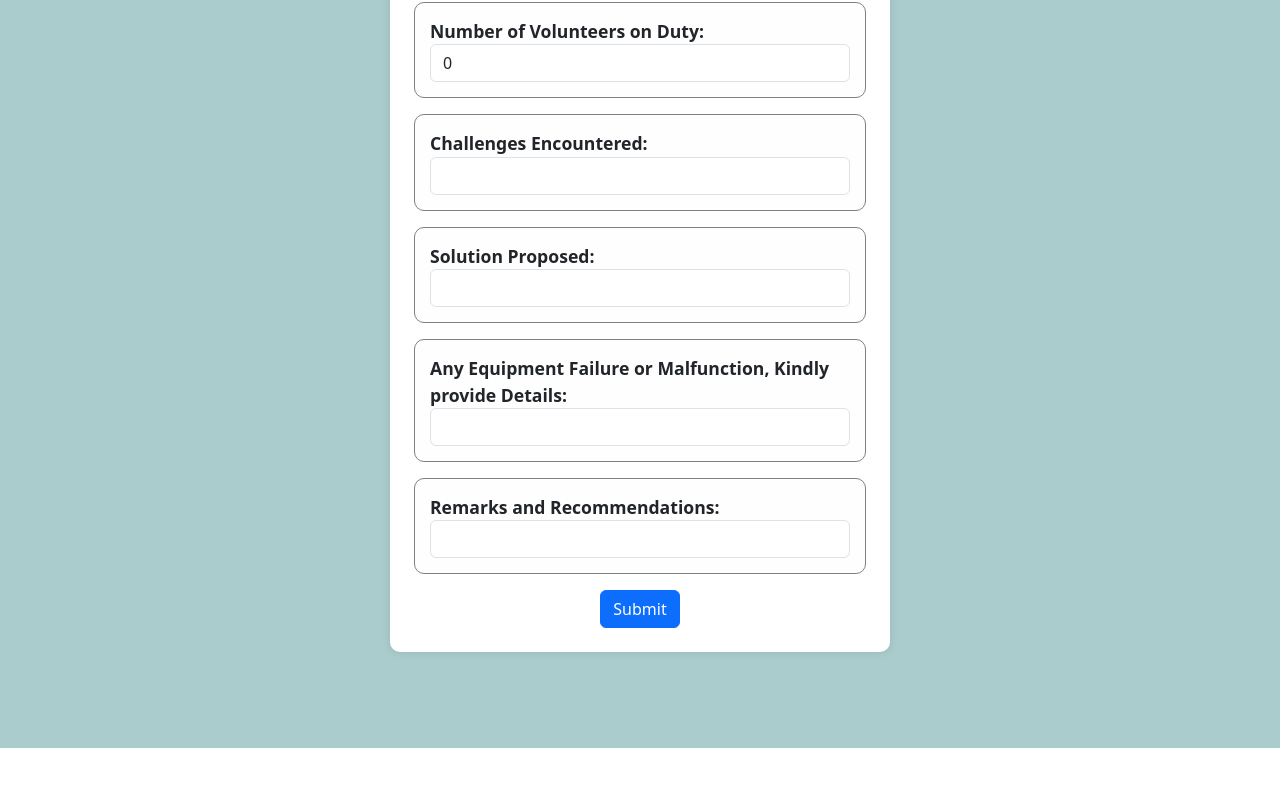
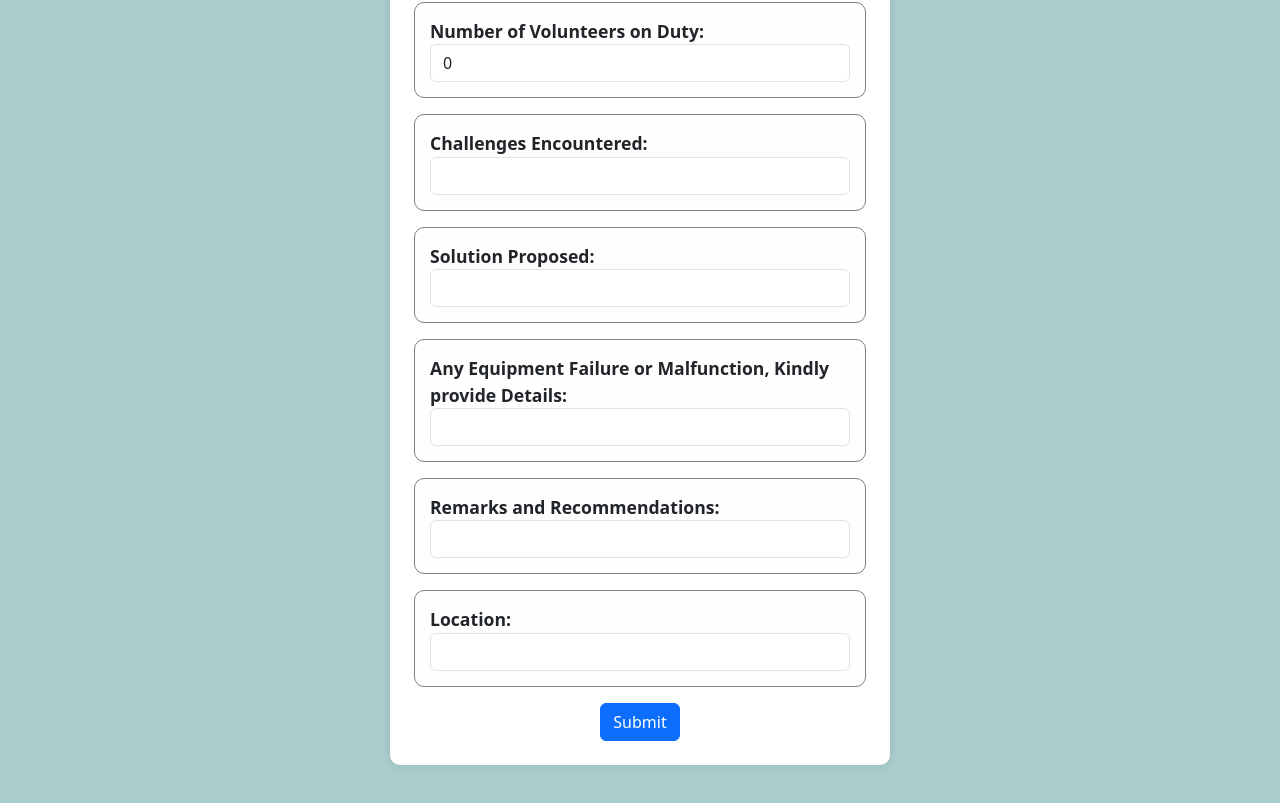
Before and after one commit to Mykel68/dclm_client, a React (Create React App) app: page / in a window 1280 px wide. Shown: the part 1209-2012 px from the top of the page. Before the commit the page ends 1957 px from the top, so only its background shows below. Built offline with nearby package versions, Linux system fonts and the light colour scheme.

Commit message:
added new feild location

```diff
--- a/src/pages/ReportForm.jsx
+++ b/src/pages/ReportForm.jsx
@@ -5,7 +5,6 @@ import 'react-toastify/dist/ReactToastify.css';
 import axios from 'axios';
 
 const ReportForm = () => {
-
   const [formData, setFormData] = useState({
     date: '',
     serviceType: '',
@@ -19,6 +18,7 @@ const ReportForm = () => {
     solution: '',
     equipmentDetails: '',
     remarks: '',
+    location: '',
   });
 
   const handleInputChange = (e) => {
@@ -38,20 +38,19 @@ const ReportForm = () => {
     setShowSubOptions(false);
     setSubOptions([]); // Reset sub-options when service type changes
   };
+
   const handleSubOptionChange = (e) => {
-
     const { value } = e.target;
-    setFormData({ ...formData, subOption: value });
+    setFormData({ ...formData, subServiceDay: value });
   };
-
 
   const handleAdditionalOptionChange = (e) => {
     setShowSubOptions(true);
     // Set sub-options based on the selected additional option
-    if (e.target.value === 'Minister\'s Conference') {
+    if (e.target.value === 'Crusade') {
+      setSubOptions(['Day 1', 'Day 2', 'Day 3', 'Day 4', 'Day 5', 'Day 6']);
+    } else if (e.target.value === 'Minister\'s Conference') {
       setSubOptions(['Day 1', 'Day 2', 'Day 3']);
-    } else if (e.target.value === 'Crusade') {
-      setSubOptions(['Day 1', 'Day 2', 'Day 3', 'Day 4', 'Day 5', 'Day 6']);
     } else {
       // For other options, reset sub-options
       setShowSubOptions(false);
@@ -72,24 +71,26 @@ const ReportForm = () => {
     }
 
     try {
-      const response = await axios.post('https://q61zr44g-5001.uks1.devtunnels.ms/api/submit-report', formData);
+      const response = await axios.post('http://localhost:5001/api/submit-report', formData);
 
       if (response.status === 201) {
         toast.success('Report submitted successfully');
+        console.log(formData);
         // Reset form data after submission if needed
         setFormData({
           date: '',
-          serviceType: 'null',
-          subService: 'null',
-          subServiceDay: 'null',
-          section: 'null',
-          supervisor: 'null',
+          serviceType: '',
+          subService: '',
+          subServiceDay: '',
+          section: '',
+          supervisor: '',
           personnelCount: '0',
           volunteersCount: '0',
-          challenges: 'null',
-          solution: 'null',
-          equipmentDetails: 'null',
-          remarks: 'null',
+          challenges: '',
+          solution: '',
+          equipmentDetails: '',
+          remarks: '',
+          location: ' ',
         });
       } else {
         console.error('Error submitting report');
@@ -100,7 +101,6 @@ const ReportForm = () => {
       toast.error('An unexpected error occurred. Please try again later.');
     }
   };
-
 
   return (
     <div className='bg'>
@@ -369,6 +369,19 @@ const ReportForm = () => {
                 onChange={handleInputChange}/>
             </div>
 
+            <div className="form-group mb-3">
+              <label htmlFor="">Location:</label>
+              <input
+                type="text"
+                className="form-control"
+                name="location"
+                id=""
+                aria-describedby="helpId"
+                placeholder=""
+                value={formData.location}
+                onChange={handleInputChange}/>
+            </div>
+
             <div className="btn-container d-flex justify-content-center mt-3">
               <button type="submit" className="btn btn-primary ">Submit</button>
 
--- a/src/pages/ReportPage.jsx
+++ b/src/pages/ReportPage.jsx
@@ -57,6 +57,7 @@ const ReportPage = () => {
                 <StyledTableCell>Solution</StyledTableCell>
                 <StyledTableCell>Faulty Equipment</StyledTableCell>
                 <StyledTableCell>Remark</StyledTableCell>
+                <StyledTableCell>Location</StyledTableCell>
               </TableRow>
             </TableHead>
             <TableBody>
@@ -77,6 +78,7 @@ const ReportPage = () => {
                   <TableCell>{report.solution}</TableCell>
                   <TableCell>{report.equipmentDetails}</TableCell>
                   <TableCell>{report.remarks}</TableCell>
+                  <TableCell>{report.location}</TableCell>
                 </StyledTableRow>
               ))}
             </TableBody>
@@ -146,6 +148,9 @@ const ReportPage = () => {
                   <Typography color="textSecondary" gutterBottom>
                     Remarks: {selectedReport?.remarks}
                   </Typography>
+                  <Typography color="textSecondary" gutterBottom>
+                    Location: {selectedReport?.location}
+                  </Typography>
                 </CardContent>
               </Card>
             </Box>
```
Also changed, not shown: 1 other file (tests, documents, lock files or other folders).
